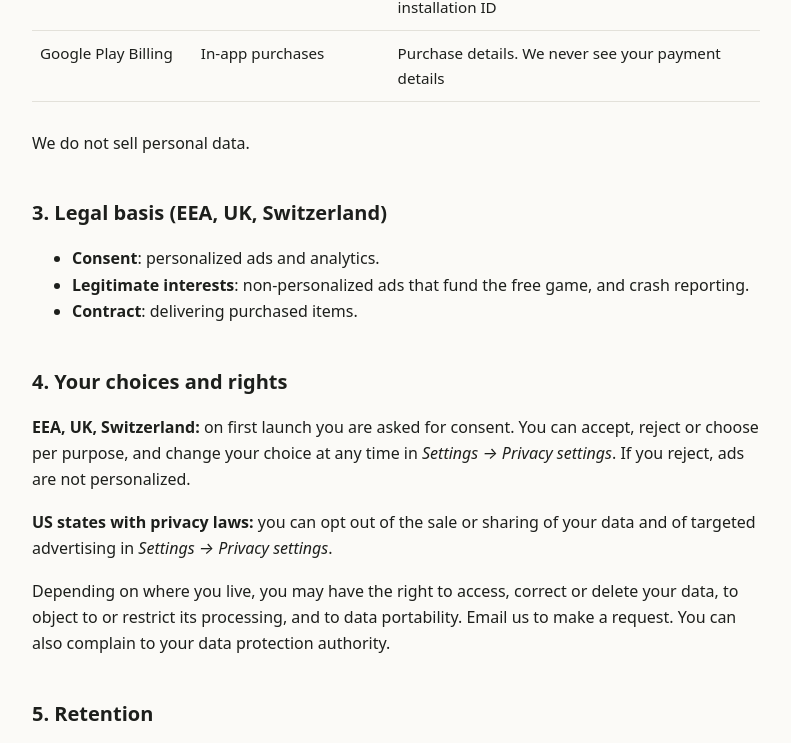
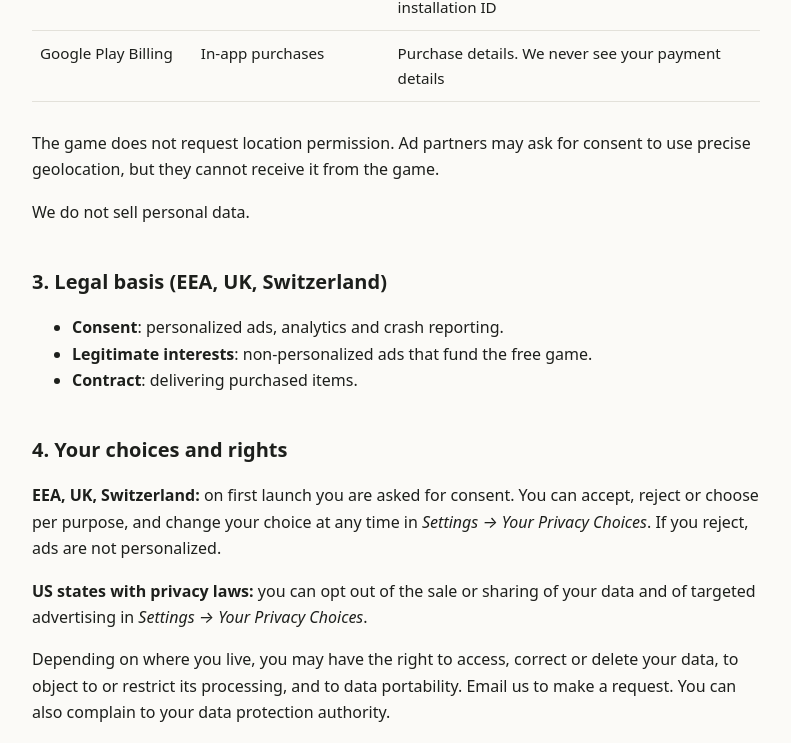
Before and after one commit to WhiteDeerOrganization/whitedeerorganization.github.io, a plain HTML site: page bagh-chal/privacy-policy/index.html in a window 1280 px wide. Shown: the part 834-1577 px from the top of the page, without its empty margins (244-1035 px from the left). Drawn offline with Linux system fonts and the light colour scheme.

Commit message:
Privacy policy: crash reporting under consent, geolocation note, button name
Co-Authored-By: Claude Opus 5.5 <noreply@anthropic.com>

```diff
--- a/bagh-chal/privacy-policy/index.html
+++ b/bagh-chal/privacy-policy/index.html
@@ -11,7 +11,7 @@
   <main>
     <header>
       <h1>Privacy Policy</h1>
-      <p class="muted">Bagh Chal 3D: Tigers and Goats · Last updated: November 19, 2026</p>
+      <p class="muted">Bagh Chal 3D: Tigers and Goats · Last updated: November 20, 2026</p>
     </header>
 
     <h2>1. Who is responsible</h2>
@@ -54,18 +54,19 @@
         </tbody>
       </table>
     </div>
+    <p>The game does not request location permission. Ad partners may ask for consent to use precise geolocation, but they cannot receive it from the game.</p>
     <p>We do not sell personal data.</p>
 
     <h2>3. Legal basis (EEA, UK, Switzerland)</h2>
     <ul>
-      <li><strong>Consent</strong>: personalized ads and analytics.</li>
-      <li><strong>Legitimate interests</strong>: non-personalized ads that fund the free game, and crash reporting.</li>
+      <li><strong>Consent</strong>: personalized ads, analytics and crash reporting.</li>
+      <li><strong>Legitimate interests</strong>: non-personalized ads that fund the free game.</li>
       <li><strong>Contract</strong>: delivering purchased items.</li>
     </ul>
 
     <h2>4. Your choices and rights</h2>
-    <p><strong>EEA, UK, Switzerland:</strong> on first launch you are asked for consent. You can accept, reject or choose per purpose, and change your choice at any time in <em>Settings → Privacy settings</em>. If you reject, ads are not personalized.</p>
-    <p><strong>US states with privacy laws:</strong> you can opt out of the sale or sharing of your data and of targeted advertising in <em>Settings → Privacy settings</em>.</p>
+    <p><strong>EEA, UK, Switzerland:</strong> on first launch you are asked for consent. You can accept, reject or choose per purpose, and change your choice at any time in <em>Settings → Your Privacy Choices</em>. If you reject, ads are not personalized.</p>
+    <p><strong>US states with privacy laws:</strong> you can opt out of the sale or sharing of your data and of targeted advertising in <em>Settings → Your Privacy Choices</em>.</p>
     <p>Depending on where you live, you may have the right to access, correct or delete your data, to object to or restrict its processing, and to data portability. Email us to make a request. You can also complain to your data protection authority.</p>
 
     <h2>5. Retention</h2>
```
